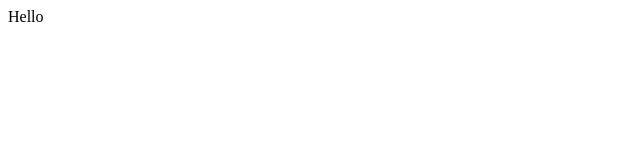
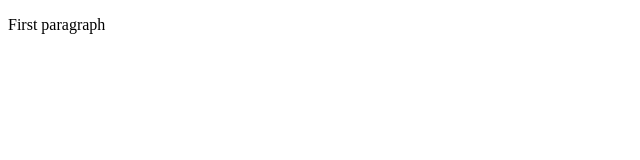
Before and after one commit to Dvornek/learning-git, a plain HTML site: page index.html in a window 1280 px wide. Shown: the whole page, without its empty margins (0-640 px from the left). Drawn offline with Linux system fonts and the light colour scheme.

Commit message:
first paragraph added

```diff
--- a/index.html
+++ b/index.html
@@ -8,6 +8,6 @@
     <title>Document</title>
 </head>
 <body>
-Hello
+<p>First paragraph</p>
 </body>
 </html>
```
